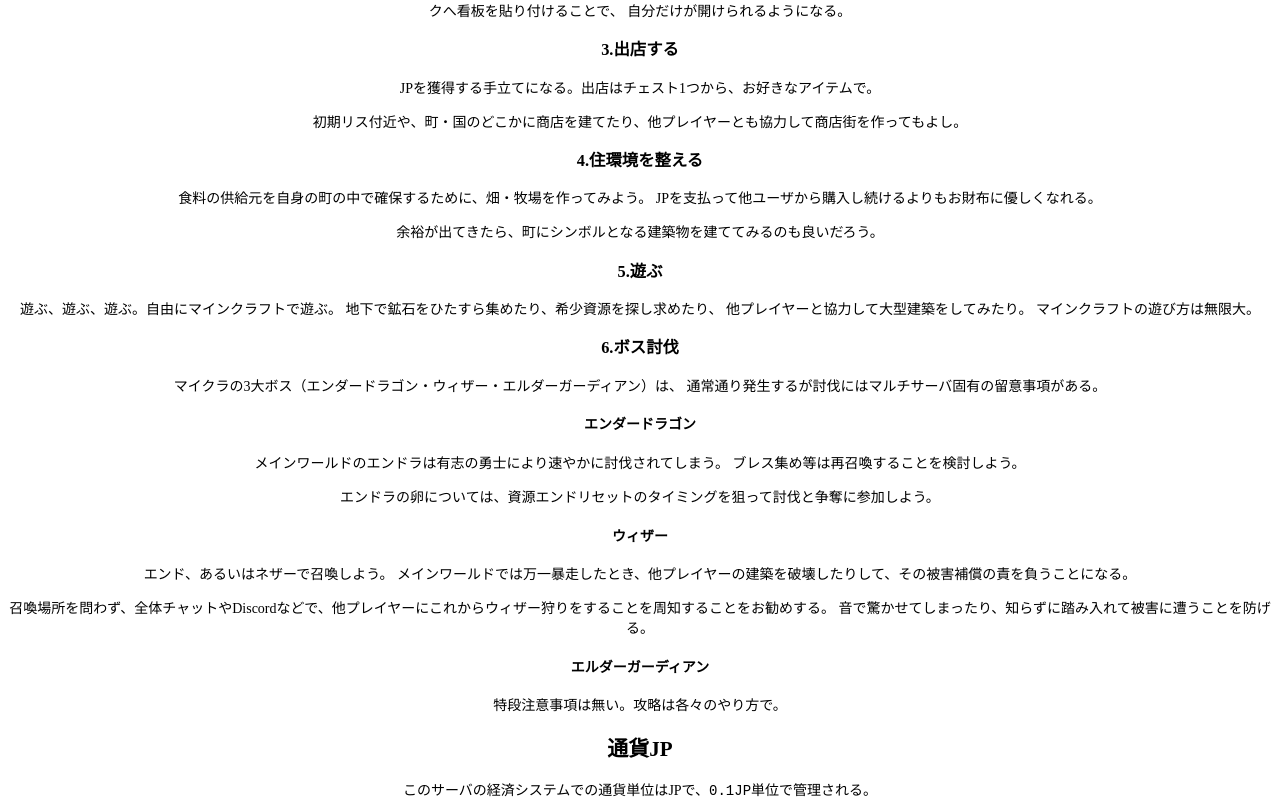
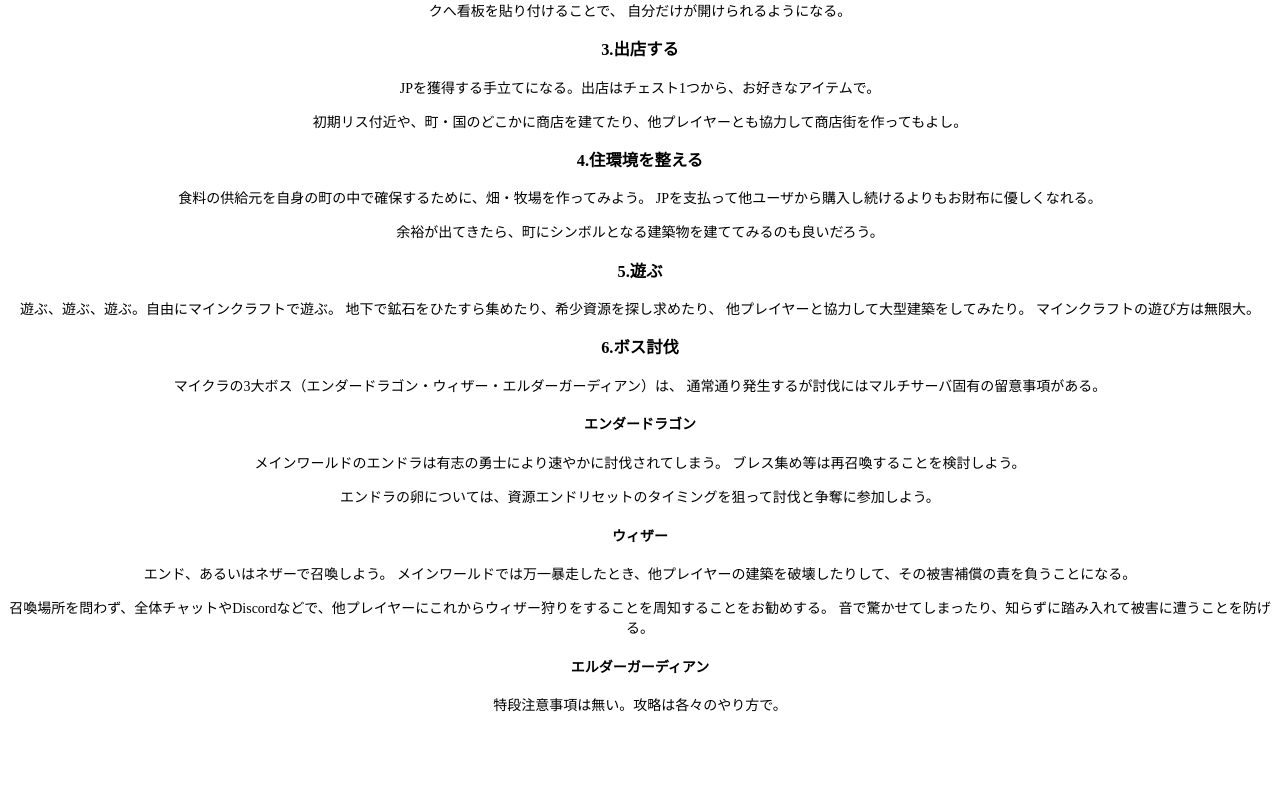
Before and after one commit to JavaJava19/jps.gg, a React (Create React App) app in the folder source/: page /game/survival in a window 1280 px wide. Shown: the part 1440-2239 px from the top of the page. After the commit the page ends 2154 px from the top, so only its background shows below. Built offline with nearby package versions, Linux system fonts and the light colour scheme; no server answers.

Commit message:
サバイバルサーバの記事いったんclose

```diff
--- a/source/src/components/parts/game/Survival.js
+++ b/source/src/components/parts/game/Survival.js
@@ -106,12 +106,6 @@
             <h4>エルダーガーディアン</h4>
               <p>特段注意事項は無い。攻略は各々のやり方で。</p>
         </section>{/* <!-- sv_s2_guid --> */}
-        <section id="sv_s2_jp">
-        <h2>通貨JP</h2>
-          <p>このサーバの経済システムでの通貨単位は<abbr>JP</abbr>で、<code>0.1JP</code>単位で管理される。</p>
-          {/* <!-- 獲得方法の一覧 --> */}
-          {/* <!-- 経済関連コマンドの一覧 --> */}
-        </section>{/* <!-- sv_s2_jp --> */}
       </main>
     </article>
     )
```
